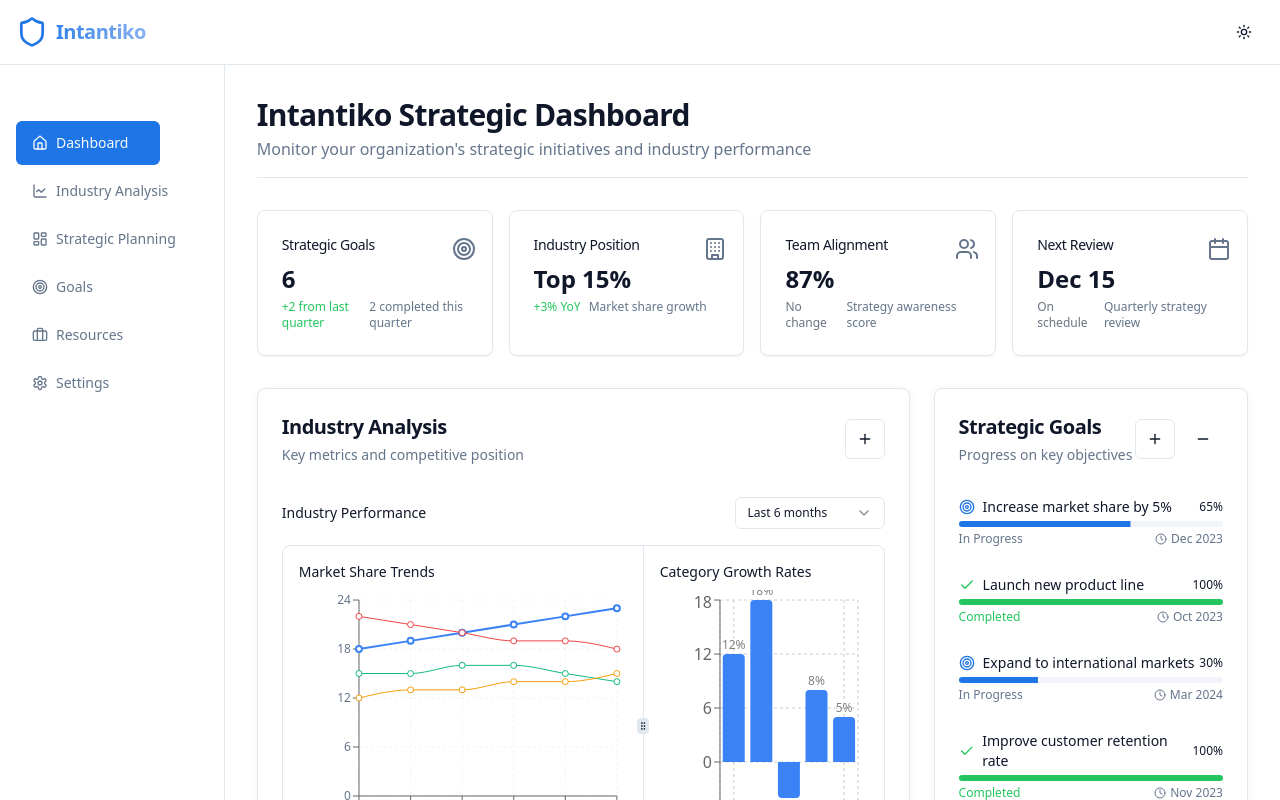
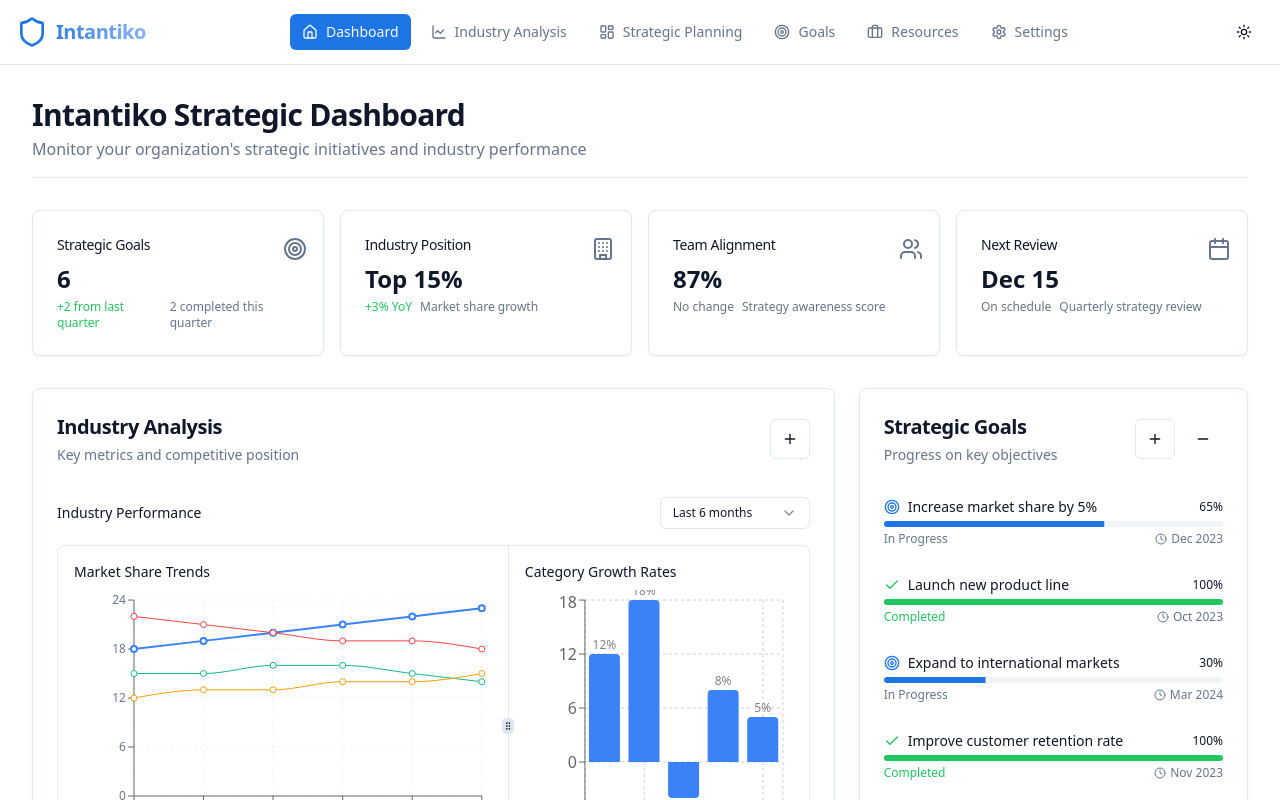
Before and after one commit to mbyo2/strategize-expert-planner, a React (Vite) app: page / in a window 1280 px wide. Shown: the top 800 px of the page. Built offline with nearby package versions, Linux system fonts and the light colour scheme.

Commit message:
Move navigation to header
Moves the navigation component from the main content area to the header.

```diff
--- a/src/components/Header.tsx
+++ b/src/components/Header.tsx
@@ -1,11 +1,20 @@
 
 import React from 'react';
-import { Link } from 'react-router-dom';
+import { NavLink } from 'react-router-dom';
 import { cn } from '@/lib/utils';
-import { Shield, Sun, Moon } from 'lucide-react';
+import { Shield, Sun, Moon, HomeIcon, LineChart, Target, LayoutDashboard, Briefcase, Settings } from 'lucide-react';
 import { Button } from '@/components/ui/button';
 
 const Header: React.FC = () => {
+  const navItems = [
+    { name: 'Dashboard', icon: <HomeIcon className="h-4 w-4 mr-2" />, path: '/' },
+    { name: 'Industry Analysis', icon: <LineChart className="h-4 w-4 mr-2" />, path: '/industry' },
+    { name: 'Strategic Planning', icon: <LayoutDashboard className="h-4 w-4 mr-2" />, path: '/planning' },
+    { name: 'Goals', icon: <Target className="h-4 w-4 mr-2" />, path: '/goals' },
+    { name: 'Resources', icon: <Briefcase className="h-4 w-4 mr-2" />, path: '/resources' },
+    { name: 'Settings', icon: <Settings className="h-4 w-4 mr-2" />, path: '/settings' },
+  ];
+
   return (
     <header className="border-b border-border sticky top-0 z-50 w-full glass-effect">
       <div className="container mx-auto px-4 py-3 flex items-center justify-between">
@@ -14,6 +23,27 @@ const Header: React.FC = () => {
           <span className="text-xl font-bold tracking-tight banking-gradient bg-clip-text text-transparent">
             Intantiko
           </span>
+        </div>
+
+        <div className="hidden md:flex items-center space-x-2">
+          {navItems.map((item) => (
+            <NavLink
+              key={item.name}
+              to={item.path}
+              className={({ isActive }) => cn(
+                "flex items-center font-medium py-2 px-3 rounded-md text-sm transition-colors",
+                "hover:bg-primary/10 hover:text-primary",
+                isActive
+                  ? "bg-primary text-primary-foreground"
+                  : "text-muted-foreground"
+              )}
+            >
+              <span className="flex items-center">
+                {item.icon}
+                {item.name}
+              </span>
+            </NavLink>
+          ))}
         </div>
 
         <div className="flex items-center">
--- a/src/components/Navigation.tsx
+++ b/src/components/Navigation.tsx
@@ -1,10 +1,13 @@
 
-import React from 'react';
+import React, { useState } from 'react';
 import { NavLink } from 'react-router-dom';
 import { cn } from '@/lib/utils';
-import { HomeIcon, LineChart, Target, LayoutDashboard, Briefcase, Settings } from 'lucide-react';
+import { HomeIcon, LineChart, Target, LayoutDashboard, Briefcase, Settings, Menu, X } from 'lucide-react';
+import { Button } from '@/components/ui/button';
 
 const Navigation = () => {
+  const [isOpen, setIsOpen] = useState(false);
+
   const navItems = [
     { name: 'Dashboard', icon: <HomeIcon className="h-4 w-4 mr-2" />, path: '/' },
     { name: 'Industry Analysis', icon: <LineChart className="h-4 w-4 mr-2" />, path: '/industry' },
@@ -15,15 +18,26 @@ const Navigation = () => {
   ];
 
   return (
-    <nav className="hidden md:flex lg:flex-col justify-between lg:justify-start lg:h-[calc(100vh-4rem)] py-4 px-2 lg:py-8 lg:px-4 bg-sidebar border-r border-border">
-      <div className="flex lg:flex-col items-center lg:items-start space-x-8 lg:space-x-0 lg:space-y-8 w-full">
-        <div className="flex-1 lg:pt-6 flex flex-row lg:flex-col overflow-x-auto lg:overflow-x-visible items-center lg:items-start space-x-1 lg:space-x-0 lg:space-y-1 w-full">
+    <>
+      <Button
+        variant="ghost"
+        size="icon"
+        className="md:hidden fixed top-3 right-3 z-50"
+        onClick={() => setIsOpen(!isOpen)}
+      >
+        {isOpen ? <X className="h-6 w-6" /> : <Menu className="h-6 w-6" />}
+      </Button>
+
+      {isOpen && (
+        <nav className="md:hidden fixed inset-0 z-40 bg-background/95 backdrop-blur-sm">
+          <div className="flex flex-col items-center justify-center h-full space-y-4 p-4">
             {navItems.map((item) => (
               <NavLink
                 key={item.name}
                 to={item.path}
+                onClick={() => setIsOpen(false)}
                 className={({ isActive }) => cn(
-                "flex items-center font-medium py-3 px-3 lg:pl-4 lg:pr-8 rounded-md text-sm transition-colors",
+                  "flex items-center font-medium py-3 px-4 rounded-md text-sm transition-colors w-full max-w-xs",
                   "hover:bg-primary/10 hover:text-primary",
                   isActive
                     ? "bg-primary text-primary-foreground"
@@ -37,8 +51,9 @@ const Navigation = () => {
               </NavLink>
             ))}
           </div>
-      </div>
         </nav>
+      )}
+    </>
   );
 };
 
--- a/src/components/PageLayout.tsx
+++ b/src/components/PageLayout.tsx
@@ -17,8 +17,6 @@ const PageLayout: React.FC<PageLayoutProps> = ({ children, title, subtitle, clas
   return (
     <div className="flex flex-col min-h-screen">
       <Header />
-
-      <div className="flex flex-1">
       <Navigation />
 
       <main className={cn("flex-1 px-4 lg:px-8 py-8", className)}>
@@ -35,7 +33,6 @@ const PageLayout: React.FC<PageLayoutProps> = ({ children, title, subtitle, clas
           {children}
         </FadeIn>
       </main>
-      </div>
 
       <Footer />
     </div>
```
Lines whose indentation alone changed are shown as unchanged.
